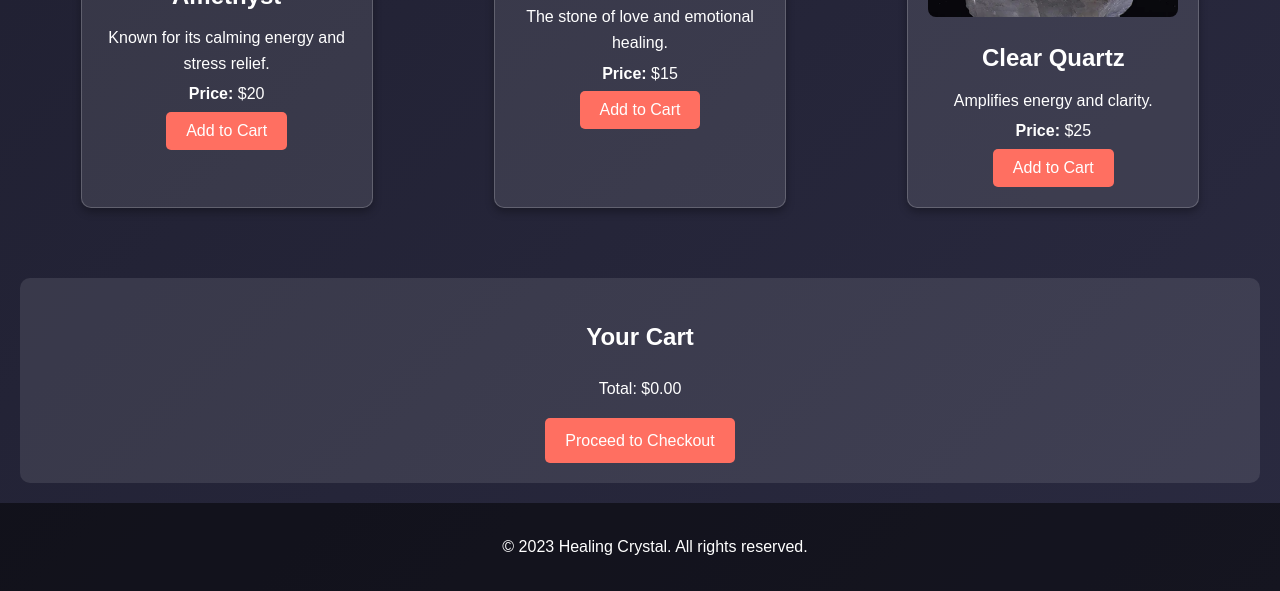
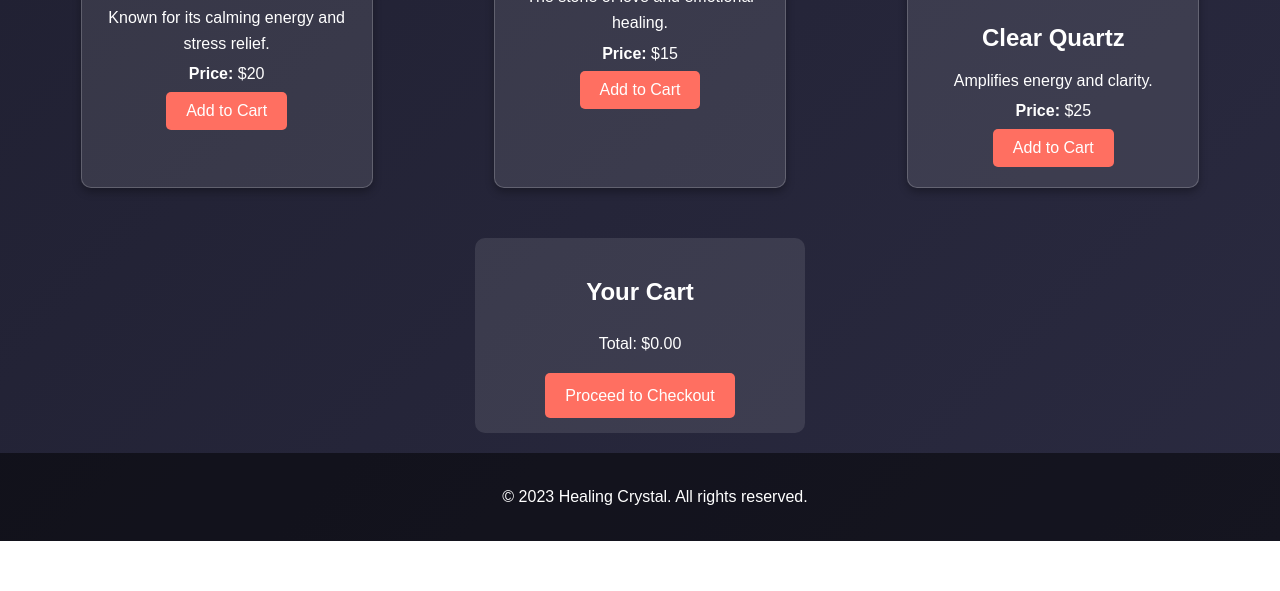
Before and after one commit to Godzy69/healing-crystal-website, a plain HTML site: page index.html in a window 1280 px wide. Shown: the part 620-1211 px from the top of the page. After the commit the page ends 1161 px from the top, so only its background shows below. Drawn offline with Linux system fonts and the light colour scheme.

Commit message:
Update style.css

```diff
--- a/style.css
+++ b/style.css
@@ -26,7 +26,7 @@ header p {
 }
 
 .crystals, .cart, .checkout {
-  padding: 40px 20px;
+  padding: 20px; /* Reduced padding */
   text-align: center;
 }
 
@@ -81,11 +81,13 @@ header p {
   background-color: #ff4a3d;
 }
 
-.cart, .checkout {
+/* Smaller Cart Box */
+.cart {
   background: rgba(255, 255, 255, 0.1);
-  padding: 20px;
-  margin: 20px;
+  padding: 15px; /* Reduced padding */
+  margin: 20px auto; /* Center the cart box */
   border-radius: 10px;
+  width: 300px; /* Set a fixed width */
 }
 
 #cart-items, #checkout-items {
```
